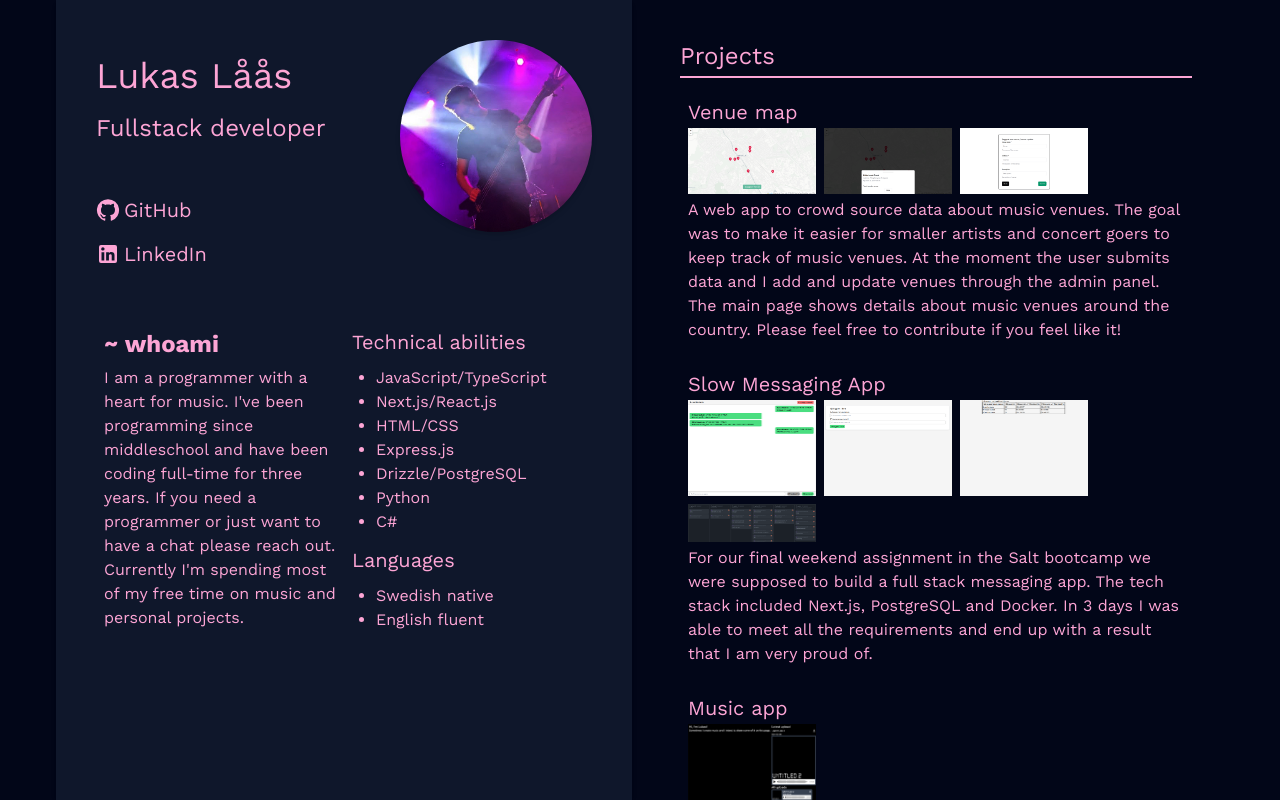
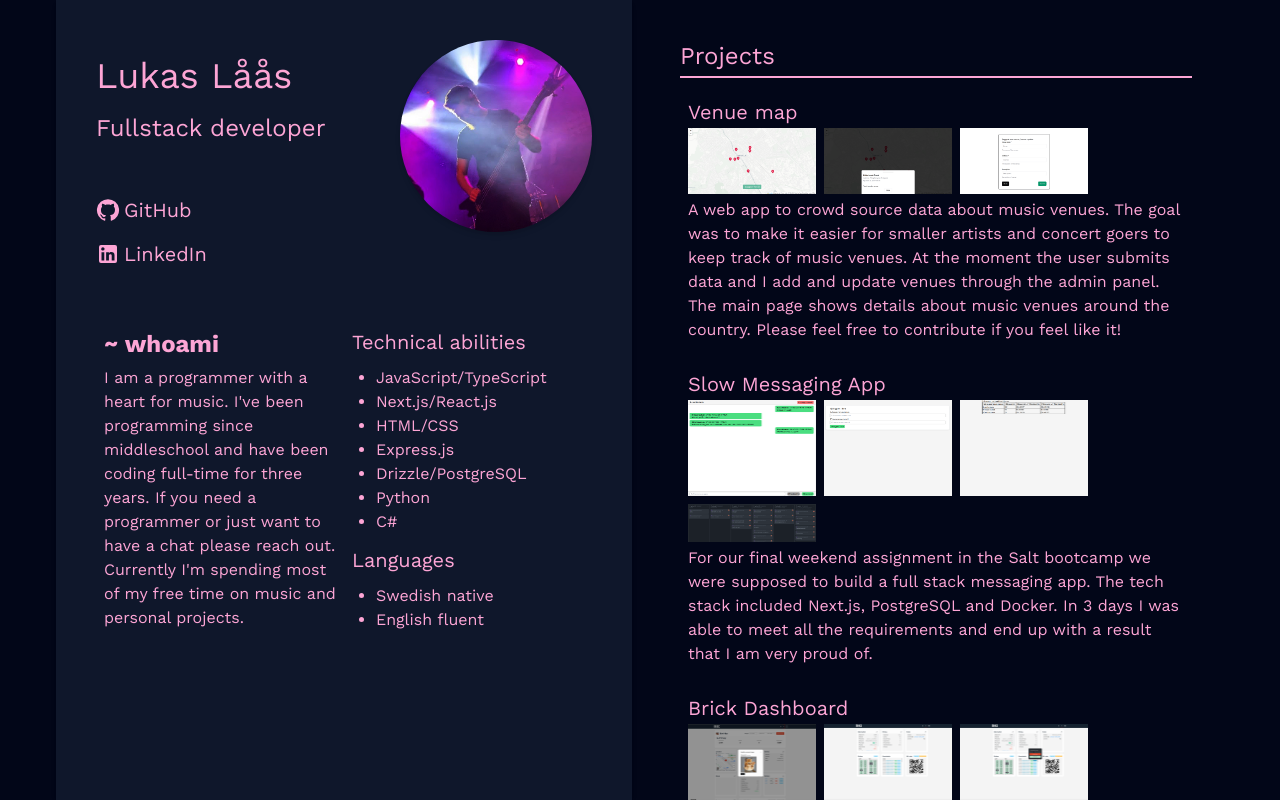
Before and after one commit to lukas-laas/portfolio, a Next.js app: page / in a window 1280 px wide. Built offline with nearby package versions, Linux system fonts and the light colour scheme; a web font is replaced by a local one.

Commit message:
remove music website link

```diff
--- a/src/app/_components/projects.tsx
+++ b/src/app/_components/projects.tsx
@@ -13,7 +13,7 @@ export function Projects() {
       </header>
       <VenueMap />
       <SlowMessagingApp />
-      <MusicWebsite />
+      {/* <MusicWebsite /> */}
       <BrickDashboard />
     </>
   );
```
